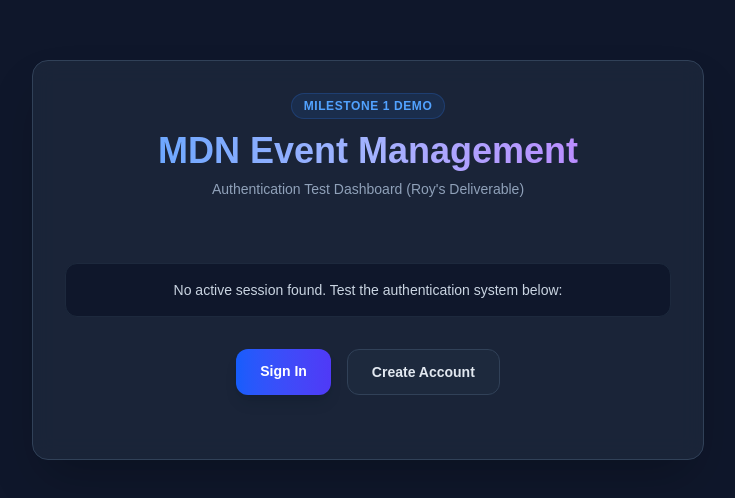
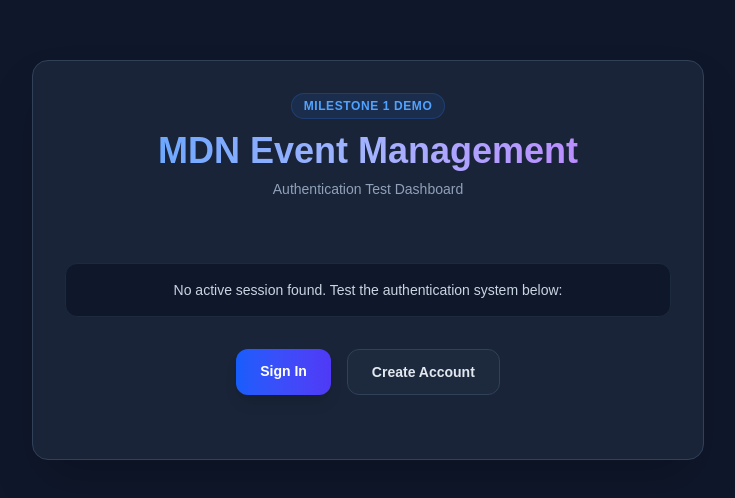
Before and after one commit to dBystersky/MDN_EventManagement, a Next.js app in the folder mdn-event-management/: page / in a window 1280 px wide. Shown: the part 140-638 px from the top of the page, without its empty margins (272-1007 px from the left). Built offline with nearby package versions, Linux system fonts and the light colour scheme; no server answers.

Commit message:
fix: update signup placeholders to generic example text

```diff
--- a/mdn-event-management/app/page.tsx
+++ b/mdn-event-management/app/page.tsx
@@ -50,7 +50,7 @@ export default function Home() {
             MDN Event Management
           </h1>
           <p className="text-slate-400 text-sm mt-2">
-            Authentication Test Dashboard (Roy's Deliverable)
+            Authentication Test Dashboard
           </p>
         </div>
 
--- a/mdn-event-management/app/signup/page.tsx
+++ b/mdn-event-management/app/signup/page.tsx
@@ -73,7 +73,7 @@ export default function SignupPage() {
               required
               value={name}
               onChange={(e) => setName(e.target.value)}
-              placeholder="Roy Meng"
+              placeholder="Jane Doe"
               className="w-full px-4 py-2.5 rounded-xl bg-slate-950/60 border border-slate-700 text-slate-100 placeholder-slate-500 focus:outline-none focus:ring-2 focus:ring-emerald-500 transition"
             />
           </div>
@@ -87,7 +87,7 @@ export default function SignupPage() {
               required
               value={email}
               onChange={(e) => setEmail(e.target.value)}
-              placeholder="roy@example.com"
+              placeholder="jane@example.com"
               className="w-full px-4 py-2.5 rounded-xl bg-slate-950/60 border border-slate-700 text-slate-100 placeholder-slate-500 focus:outline-none focus:ring-2 focus:ring-emerald-500 transition"
             />
           </div>
```
